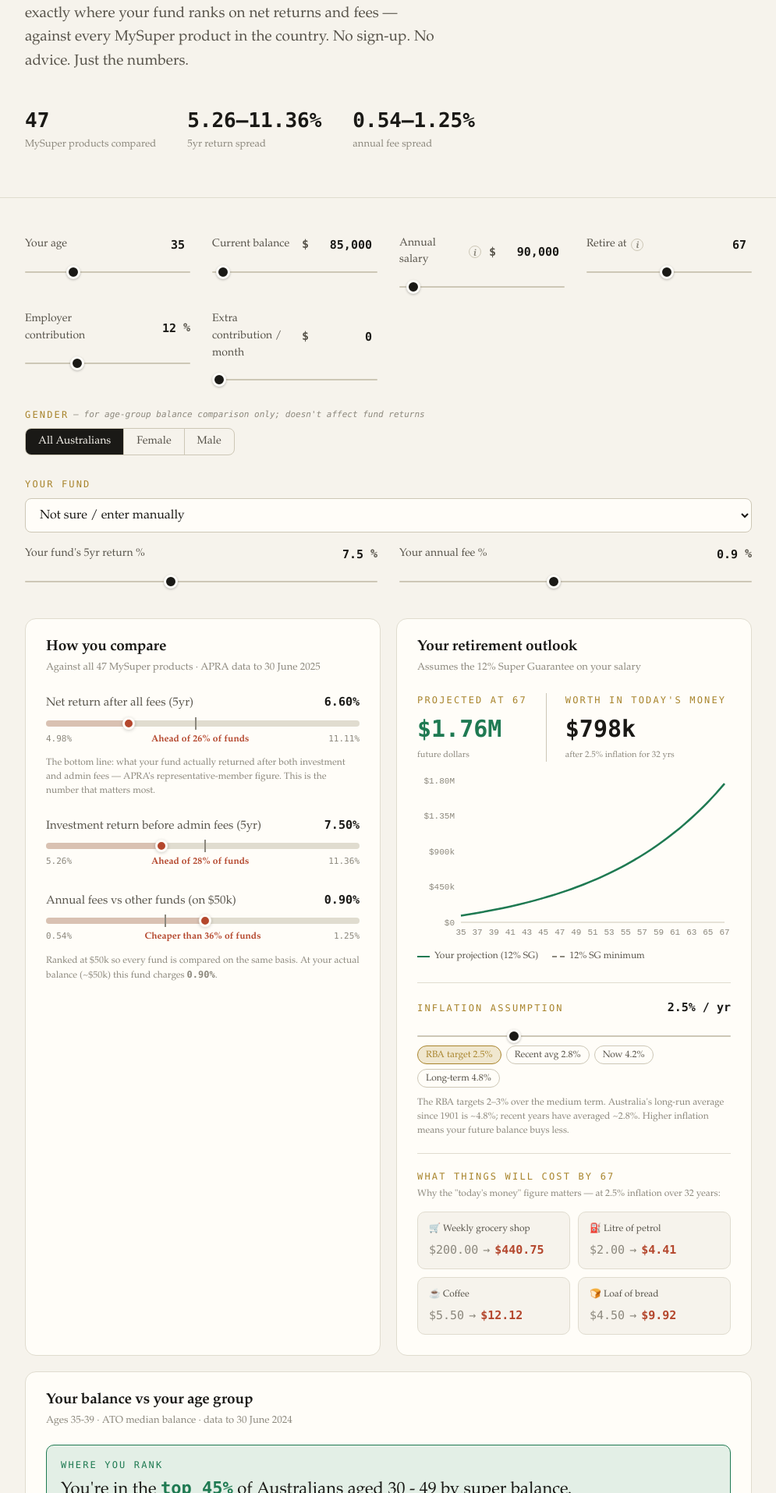
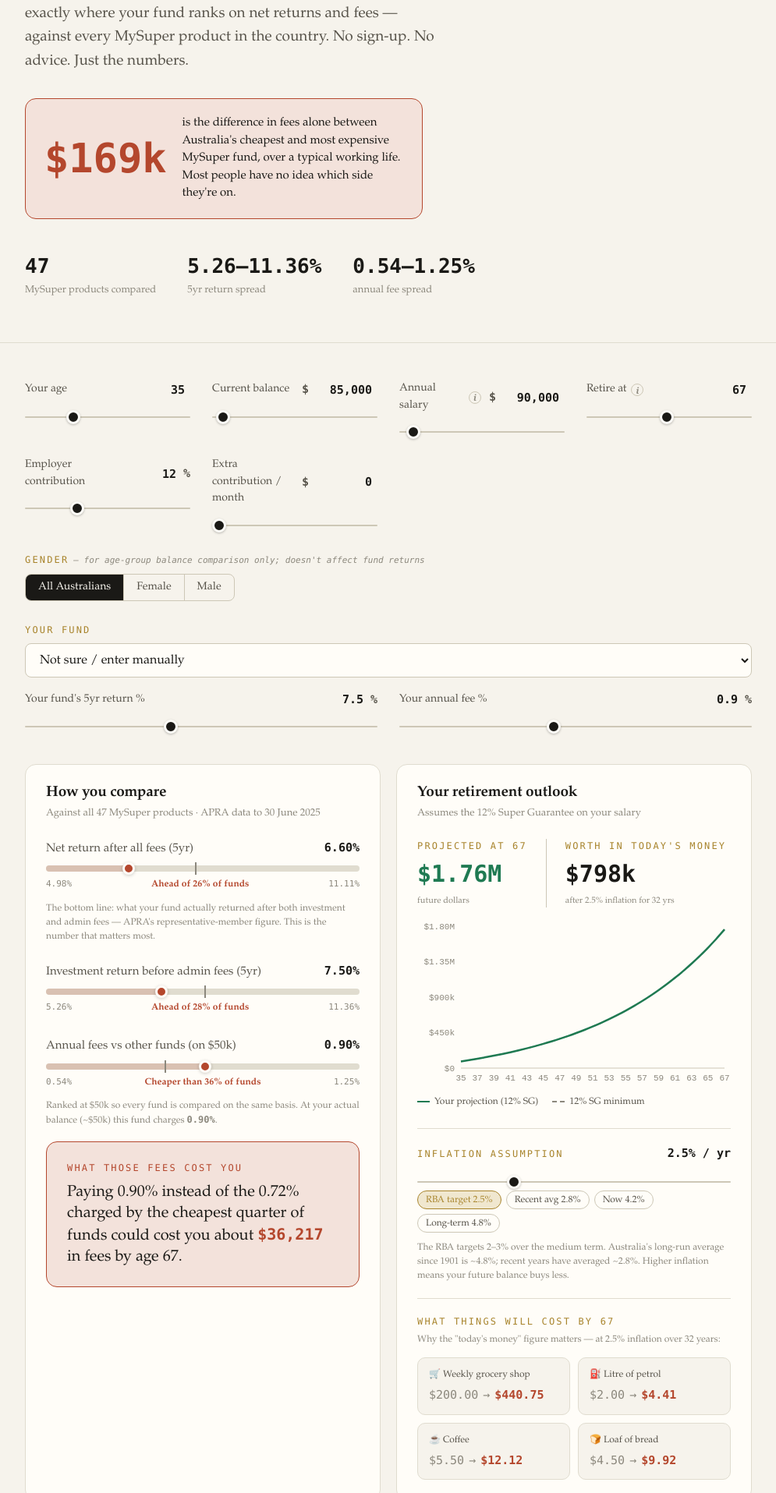
Before and after one commit to Pappi90/SuperLedger, a Next.js app: page / in a window 1280 px wide. Shown: the part 425-2340 px from the top of the page at 78% size, without its empty margins (142-1137 px from the left). Built offline with nearby package versions, Linux system fonts and the light colour scheme.

Commit message:
Updates to display

```diff
--- a/app/page.tsx
+++ b/app/page.tsx
@@ -3,6 +3,18 @@ import { benchmark, funds } from "@/lib/super";
 
 export default function Home() {
   const best = [...funds].sort((a, b) => (b.nir5yr ?? 0) - (a.nir5yr ?? 0))[0];
+
+  // Real lifetime cost of the fee gap between the cheapest and most expensive
+  // MySuper fund, on a representative career (30 → 67, $30k start, $90k salary,
+  // 12% SG, 7% net). Data-driven so the headline figure is never invented.
+  const feeGap = benchmark.totalFee50k.max - benchmark.totalFee50k.min;
+  const lifetimeGap = (() => {
+    let bal = 30000, drag = 0;
+    const sg = 90000 * 0.12;
+    for (let y = 0; y < 37; y++) { drag += bal * (feeGap / 100); bal = bal * 1.07 + sg; }
+    return Math.round(drag);
+  })();
+  const lifetimeGapLabel = "$" + Math.round(lifetimeGap / 1000) + "k";
 
   return (
     <main>
@@ -20,6 +32,15 @@ export default function Home() {
             fund ranks on net returns and fees — against every MySuper product in the country.
             No sign-up. No advice. Just the numbers.
           </p>
+
+          <div className="hero-hook">
+            <span className="hook-fig mono">{lifetimeGapLabel}</span>
+            <span className="hook-text">
+              is the difference in fees alone between Australia&apos;s cheapest and most expensive
+              MySuper fund, over a typical working life. Most people have no idea which side they&apos;re on.
+            </span>
+          </div>
+
           <div className="hero-stats">
             <Stat value={`${benchmark.count}`} label="MySuper products compared" />
             <Stat value={`${benchmark.nir5yr.min}–${benchmark.nir5yr.max}%`} label="5yr return spread" />
@@ -49,6 +70,10 @@ export default function Home() {
         .hero-title { font-size: clamp(34px, 6vw, 60px); margin: 18px 0 24px; max-width: 22ch; }
         .ital { font-style: italic; color: var(--green); }
         .hero-sub { font-size: 19px; color: var(--ink-soft); max-width: 56ch; line-height: 1.6; }
+        .hero-hook { display: flex; align-items: center; gap: 20px; margin-top: 32px; padding: 20px 24px;
+          background: var(--clay-soft); border: 1px solid var(--clay); border-radius: 14px; max-width: 60ch; }
+        .hook-fig { font-size: clamp(36px, 6vw, 52px); font-weight: 600; color: var(--clay); line-height: 1; flex: none; }
+        .hook-text { font-size: 15px; color: var(--ink); line-height: 1.5; }
         .hero-stats { display: flex; gap: 40px; margin-top: 40px; flex-wrap: wrap; }
         .foot { border-top: 1px solid var(--rule); padding: 32px 0 60px; margin-top: 40px; }
         section.wrap { padding-top: 48px; }
--- a/components/Tool.tsx
+++ b/components/Tool.tsx
@@ -188,6 +188,19 @@ export default function Tool() {
             <FeeCurve curve={feeCurve} userTier={myFeeTier} />
           )}
 
+          {/* The cost of higher fees — the most visceral, shareable insight, kept high on the page */}
+          {feeGapAnnual > 0.01 && (
+            <div className="fee-drag" style={{ marginTop: 16 }}>
+              <div className="eyebrow" style={{ color: "var(--clay)" }}>What those fees cost you</div>
+              <p style={{ fontSize: 20, lineHeight: 1.35, marginTop: 8 }}>
+                Paying {myFee.toFixed(2)}% instead of the {cheapFee.toFixed(2)}% charged by the cheapest quarter of funds
+                could cost you about{" "}
+                <strong className="mono" style={{ color: "var(--clay)" }}>{formatFull(lifetimeFeeDrag)}</strong>{" "}
+                {age >= retireAge ? "over your retirement" : `in fees by age ${retireAge}`}.
+              </p>
+            </div>
+          )}
+
           {selected?.performanceTest && (
             <div style={{
               marginTop: 8, padding: "10px 14px", borderRadius: 8,
@@ -257,19 +270,6 @@ export default function Tool() {
         plannedRetireAge={retireAge}
         inflation={inflation}
       />
-
-      {/* Fee drag callout */}
-      {feeGapAnnual > 0.01 && (
-        <div className="fee-drag">
-          <div className="eyebrow" style={{ color: "var(--clay)" }}>The cost of higher fees</div>
-          <p style={{ fontSize: 22, lineHeight: 1.35, marginTop: 8 }}>
-            Paying {myFee.toFixed(2)}% instead of the {cheapFee.toFixed(2)}% charged by the cheapest quarter of funds
-            could cost you about{" "}
-            <strong className="mono" style={{ color: "var(--clay)" }}>{formatFull(lifetimeFeeDrag)}</strong>{" "}
-            in fees by age {retireAge}.
-          </p>
-        </div>
-      )}
 
       {/* Insurance acknowledgement */}
       <div className="insurance-note">
```
